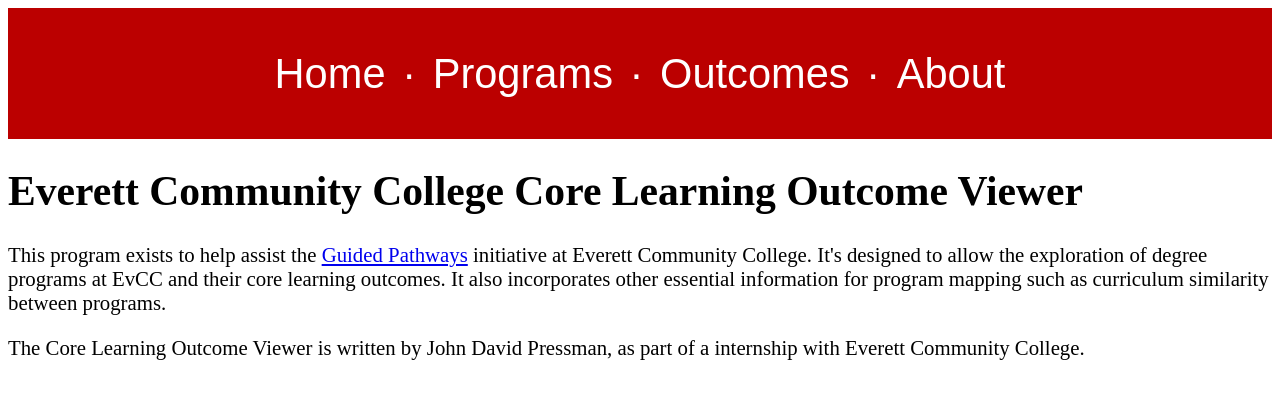
After one commit to JD-P/evcc-clo-viewer, a Django app: template clo_viewer/clo_app/templates/about.html in a window 1280 px wide. The commit adds this page. Shown: the top 399 px of the page. Run offline with Django 3.2, Linux system fonts and the light colour scheme; the template is opened without the code that fills it, so the values that code supplies are empty.

Commit message:
Fix core learning outcome page CSS, add about page

```diff
--- a/clo_viewer/clo_app/static/clo.css
+++ b/clo_viewer/clo_app/static/clo.css
@@ -1,5 +1,11 @@
 .gray_row {
     background-color: #ddd;
+}
+
+#tables {
+    display: flex;
+    flex-direction: column;
+    align-items: center;
 }
 
 table {
--- /dev/null
+++ b/clo_viewer/clo_app/static/outcomes.css
@@ -0,0 +1,3 @@
+a {
+    text-decoration: none;
+}
--- /dev/null
+++ b/clo_viewer/clo_app/templates/about.html
@@ -0,0 +1,12 @@
+{% extends 'base.html' %}
+
+
+{% block title %}About EvCC Core Learning Outcome Viewer{% endblock %}
+
+{% block content %}
+<h1>Everett Community College Core Learning Outcome Viewer</h1>
+
+<p>This program exists to help assist the <a href="http://www.everettcc.edu/news/2017/college-spark-awards-500000-grant-evcc-guided-pathways-work">Guided Pathways</a> initiative at Everett Community College. It's designed to allow the exploration of degree programs at EvCC and their core learning outcomes. It also incorporates other essential information for program mapping such as curriculum similarity between programs.</p>
+<p>The Core Learning Outcome Viewer is written by John David Pressman, as part of a internship with Everett Community College.</p>
+
+{% endblock %}
--- a/clo_viewer/clo_app/templates/outcomes.html
+++ b/clo_viewer/clo_app/templates/outcomes.html
@@ -1,6 +1,9 @@
 {% extends 'base.html' %}
+{% load static %}
 
 {% block title %}Core Learning Outcomes at EvCC{% endblock %}
+
+{% block css %}<link rel="stylesheet" href="{% static 'outcomes.css' %}"/>{% endblock %}
 
 {% block content %}
 
--- a/clo_viewer/clo_app/templates/programs.html
+++ b/clo_viewer/clo_app/templates/programs.html
@@ -1,4 +1,9 @@
 {% extends 'base.html' %}
+{% load static %}
+
+{% block title %}View Degree Programs At EvCC{% endblock %}
+
+{% block css %}<link rel="stylesheet" href="{% static 'programs.css' %}"/>{% endblock %}
 
 {% block content %}
 
```
Also changed, not shown: clo_viewer/clo_app/static/programs.css (added, +7 -0 lines), clo_viewer/clo_app/templates/clo.html (+20 -16 lines), clo_viewer/clo_app/views.py (+9 -1 lines).
